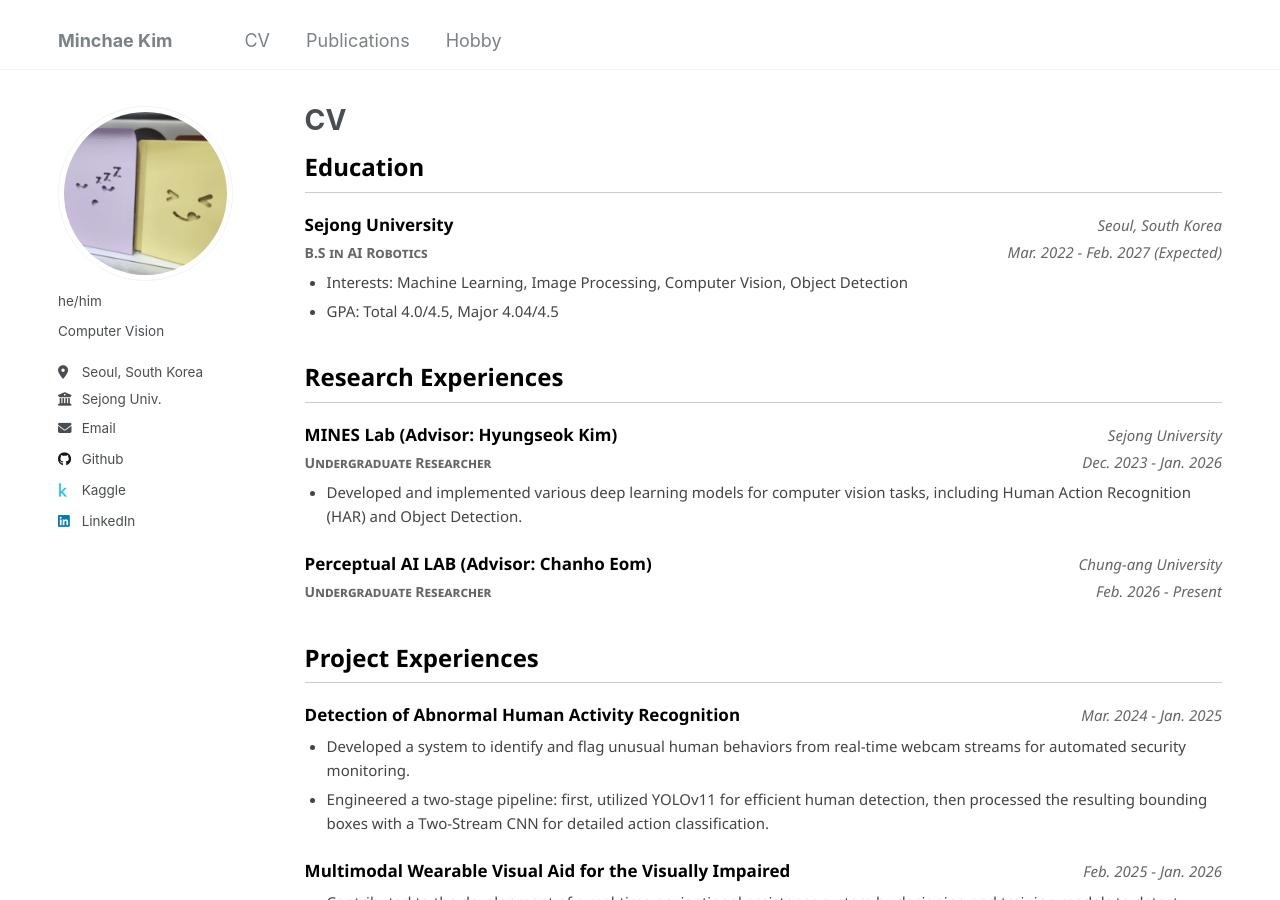
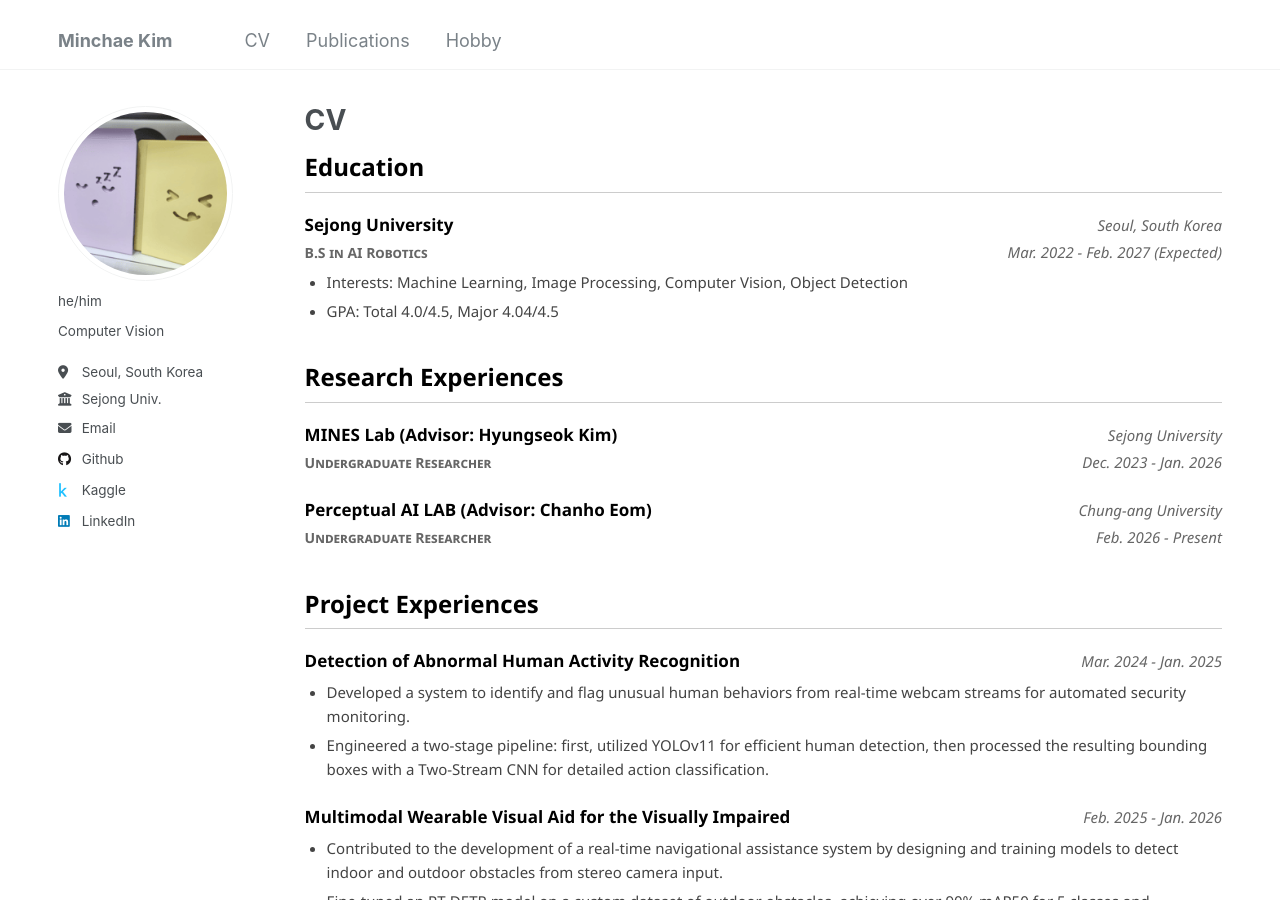
Before and after one commit to lDMDiamondl/lDMDiamondl.github.io, a Jekyll site: the page built from _pages/cv.md, in a window 1280 px wide and 900 px high. Built offline with Jekyll 4.4.1, drawn with Linux system fonts in a browser that asks for light colours.

Commit message:
Update cv.md

```diff
--- a/_pages/cv.md
+++ b/_pages/cv.md
@@ -128,9 +128,6 @@ redirect_from:
                 <span class="cv-details-text">Undergraduate Researcher</span>
                 <span class="cv-sub-text">Dec. 2023 - Jan. 2026</span>
             </div>
-            <ul>
-                <li>Developed and implemented various deep learning models for computer vision tasks, including Human Action Recognition (HAR) and Object Detection.</li>
-            </ul>
         </div>
         <div class="cv-item">
             <div class="cv-row">
```
